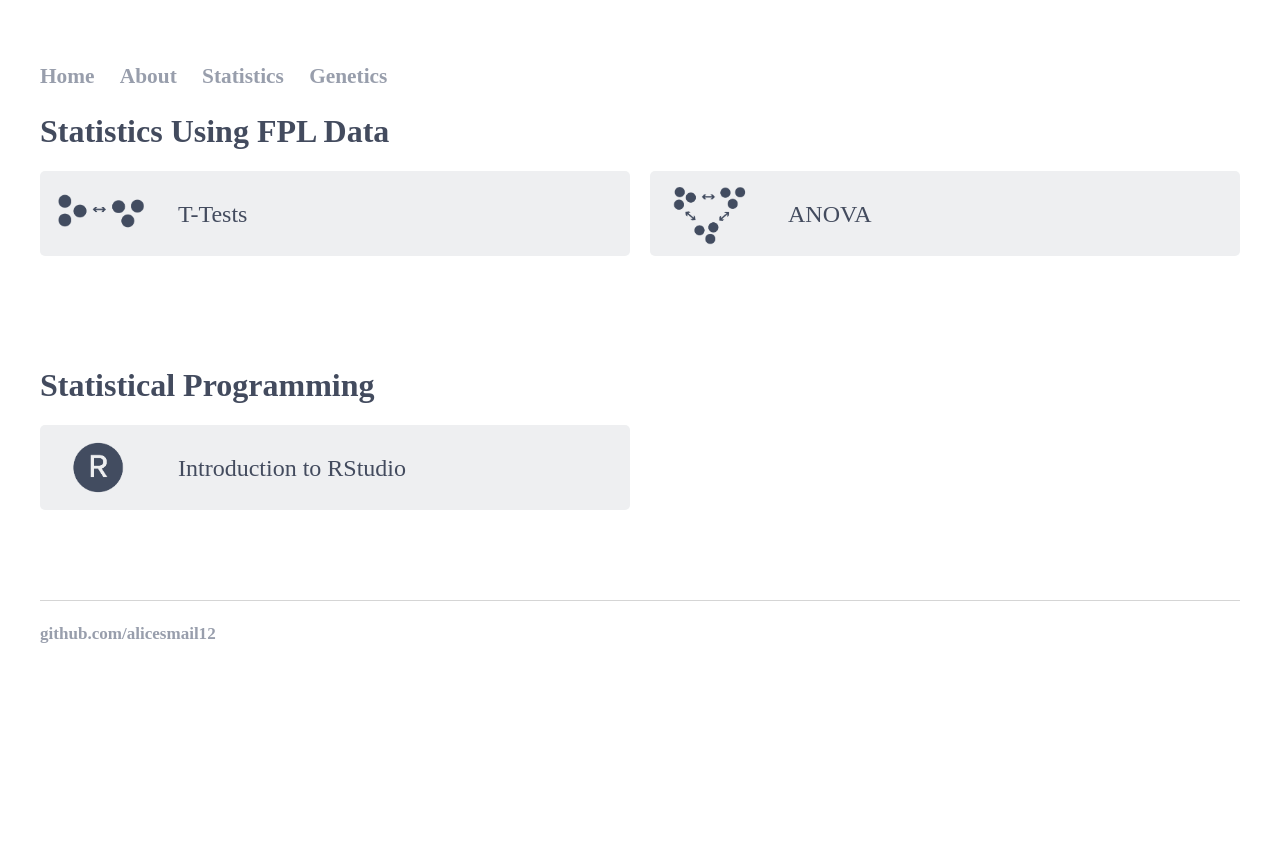
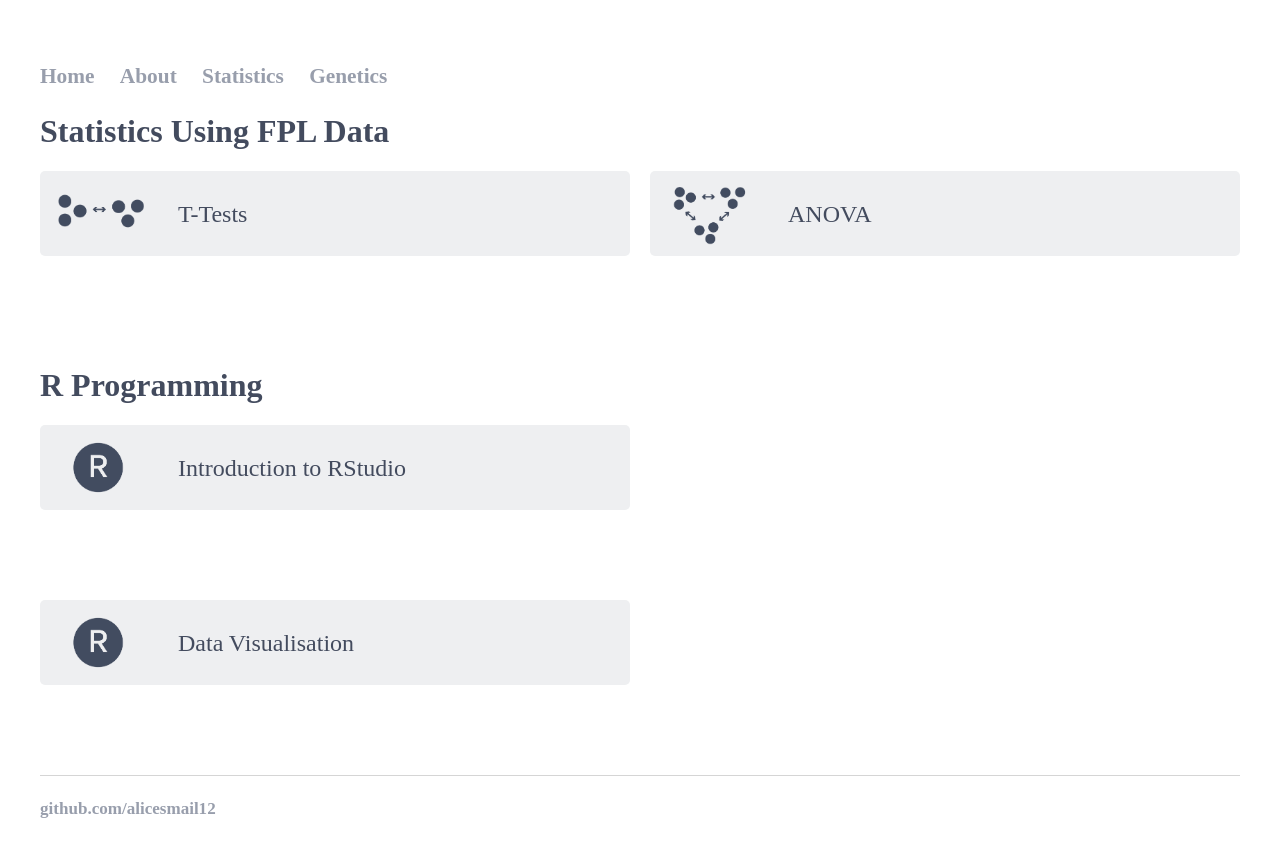
Before and after one commit to alicesmail12/alicesmail12.github.io, a Jekyll site: the page built from Statistics/index.html, in a window 1280 px wide. Shown: the top 857 px of the page. Built offline with Jekyll 4.4.1, drawn with Linux system fonts in a browser that asks for light colours; some web fonts are replaced.

Commit message:
Update index.html

```diff
--- a/Statistics/index.html
+++ b/Statistics/index.html
@@ -91,7 +91,7 @@
         </div>
     </div>
 </body>
-<h1>Statistical Programming</h1>
+<h1>R Programming</h1>
 <body>
     <div class="portfolio">
         <div class="grid-item">
@@ -102,5 +102,14 @@
             </a>
         </div>
     </div>
+    <div class="portfolio">
+        <div class="grid-item">
+            <a href="https://alicesmail12.github.io/Statistics/DataVisualisation-FPL.html"  type="button" class="button">
+                <img class="imagefit" src='images/RStudioB.png'/>
+		<img class="imagefit2" src='images/RStudioW.png'/>
+                <buttontext>Data Visualisation</buttontext>
+            </a>
+        </div>
+    </div>
 </body>
 </div>
```
